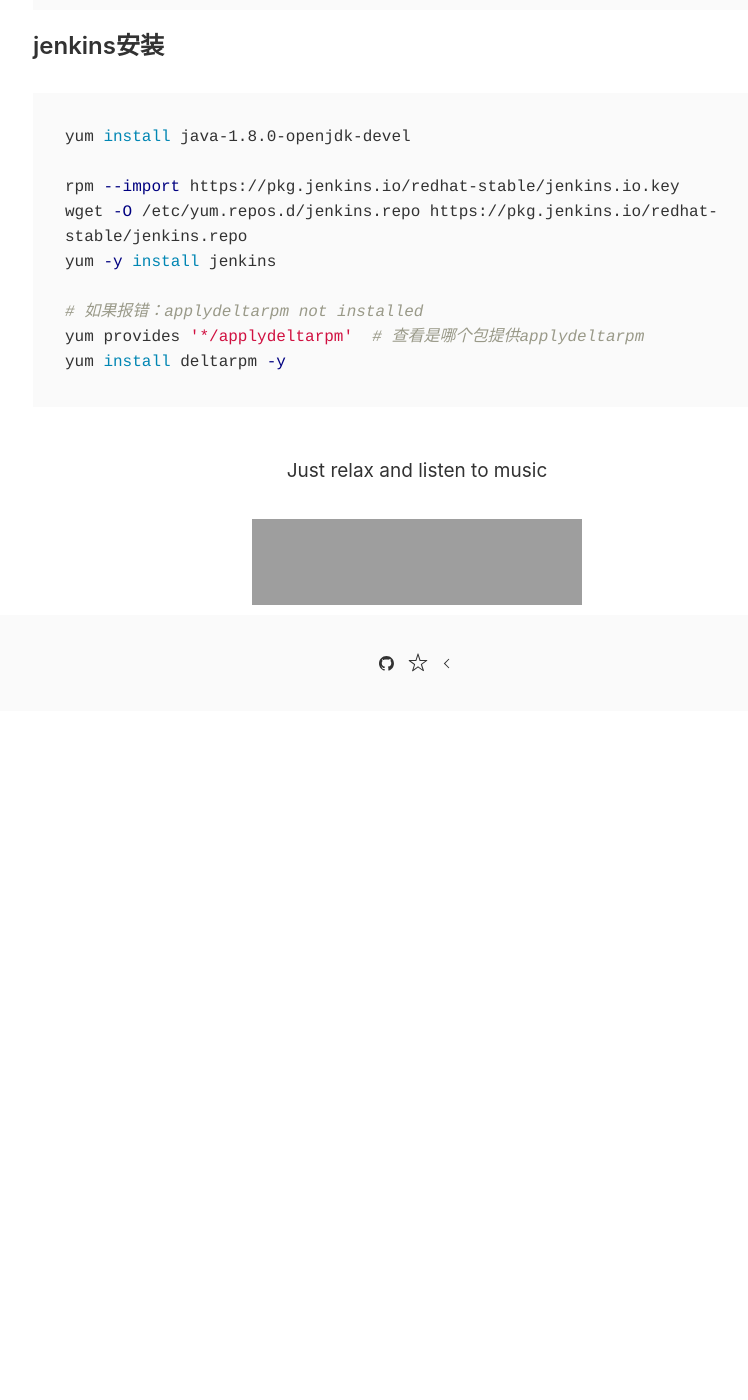
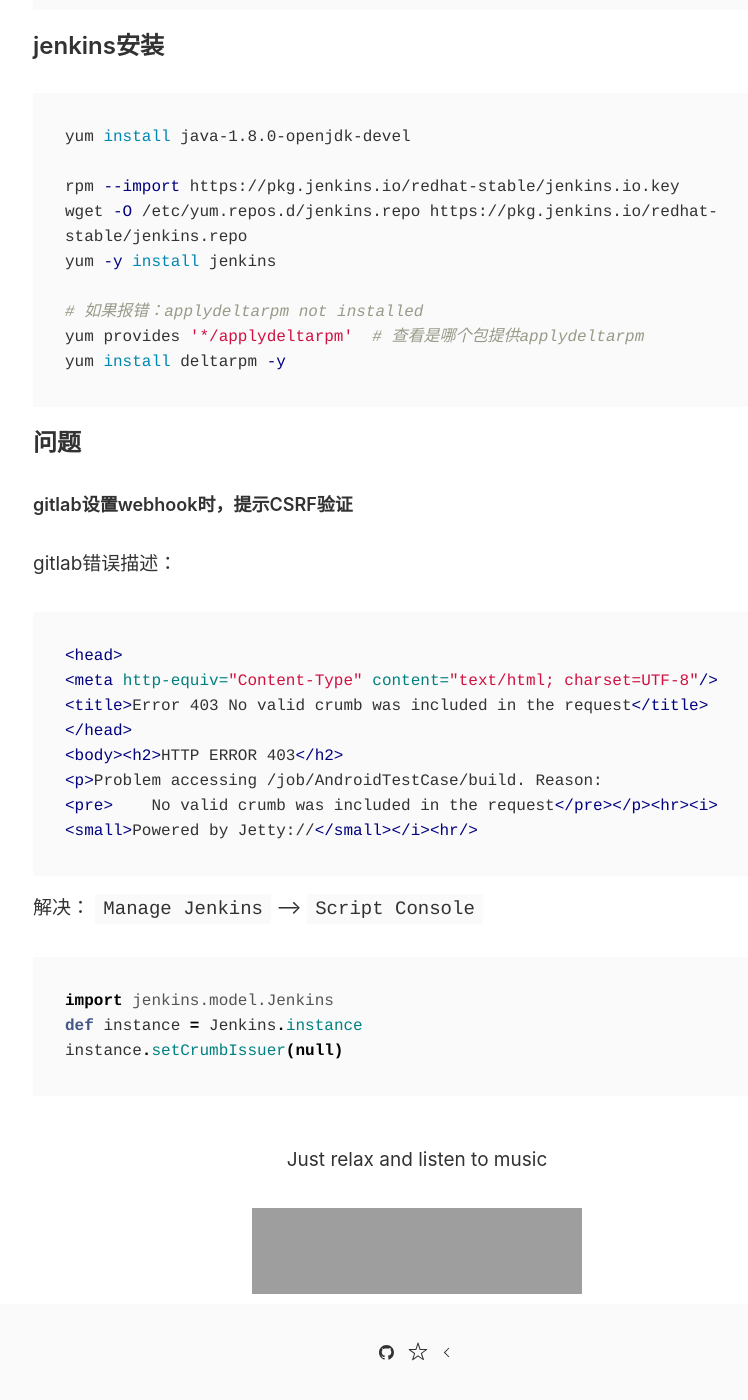
Before and after one commit to Lovecanon/lovecanon.github.io, a Jekyll site: the page built from _posts/2020-10-19-docker-ce-jenkins安装及Q&A.md, in a window 1280 px wide and 1400 px high, scrolled down 2132 px. Shown: the whole window, without its empty margins (223-971 px from the left). Built offline with Jekyll 4.4.1, drawn with Linux system fonts in a browser that asks for light colours; our own code applies the rules of GitHub Pages for plain Markdown files; before the commit the page ends 2843 px from its top, so only the background shows below that; some of the changed text lies outside the part shown; grey boxes are pictures that could not be loaded.

Commit message:
Update and rename 2020-10-19-docker-ce-jenkins安装.md to 2020-10-19-docker-ce-jenkins安装及Q&A.md

````diff
--- a/_posts/2020-10-19-docker-ce-jenkins安装.md
+++ b/_posts/2020-10-19-docker-ce-jenkins安装及Q&A.md
@@ -74,3 +74,24 @@ yum -y install jenkins
 yum provides '*/applydeltarpm'  # 查看是哪个包提供applydeltarpm
 yum install deltarpm -y
 ```
+
+### 问题
+##### gitlab设置webhook时，提示CSRF验证
+gitlab错误描述：
+```html
+<head>
+<meta http-equiv="Content-Type" content="text/html; charset=UTF-8"/>
+<title>Error 403 No valid crumb was included in the request</title>
+</head>
+<body><h2>HTTP ERROR 403</h2>
+<p>Problem accessing /job/AndroidTestCase/build. Reason:
+<pre>    No valid crumb was included in the request</pre></p><hr><i><small>Powered by Jetty://</small></i><hr/>
+```
+
+解决：
+`Manage Jenkins` --> `Script Console`
+```groovy
+import jenkins.model.Jenkins
+def instance = Jenkins.instance
+instance.setCrumbIssuer(null)
+```
````
